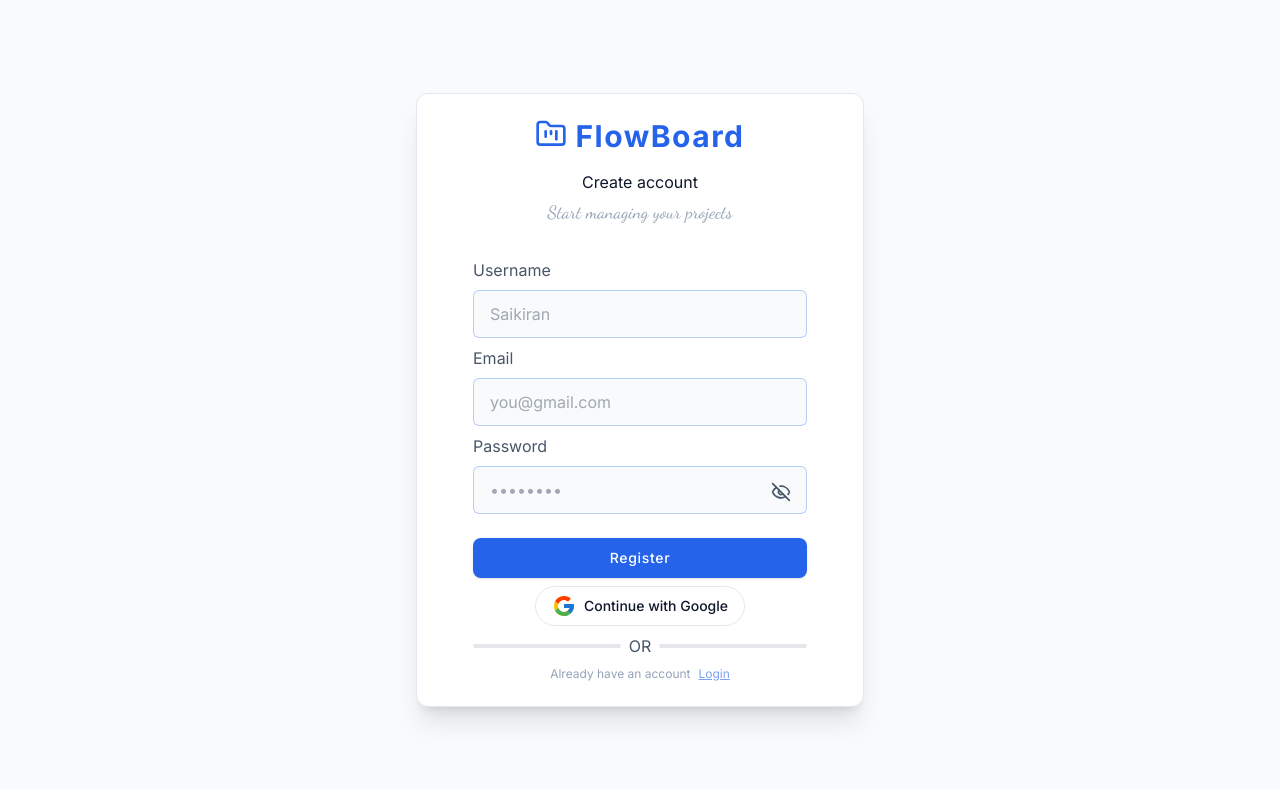
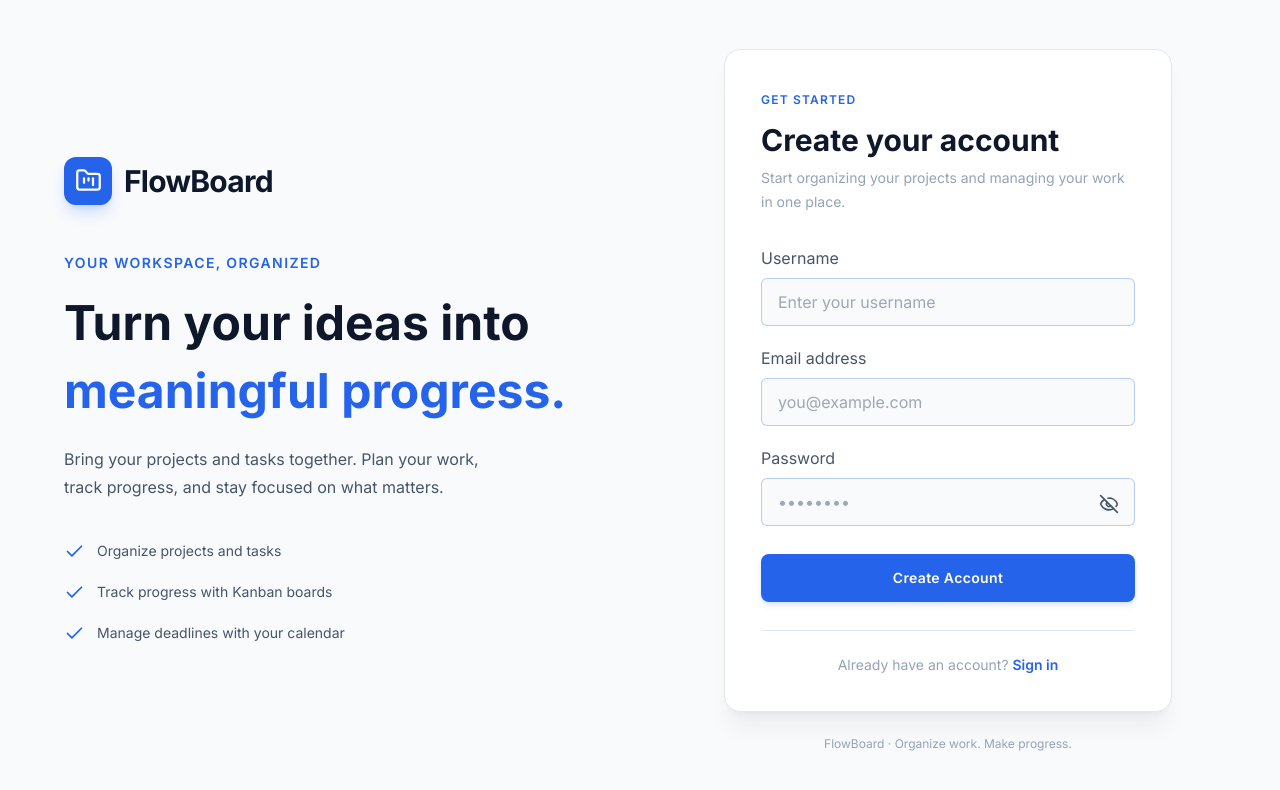
Before and after one commit to Saikiran-Srichurnam/FlowBoard, a React (Vite) app: page /register in a window 1280 px wide. Shown: the top 790 px of the page. Built offline with nearby package versions, Linux system fonts and the light colour scheme.

Commit message:
fix authentication pages

```diff
--- a/src/App.jsx
+++ b/src/App.jsx
@@ -1,7 +1,7 @@
 import { BrowserRouter, Routes, Route } from "react-router-dom";
 import Layout from "./components/layout/Layout";
 import Login from "./pages/authentication/Login";
-import Register from "./pages/authentication/Register";
+import Register from "./pages/authentication/Register"
 import ForgotPassword from "./pages/authentication/ForgotPassword"
 import DashboardLayout from "./components/layout/DashboardLayout";
 import { DashboardPage, ProjectPage, TaskPage, KanbanBoardPage, CalendarPage } from "./pages";
--- a/src/pages/authentication/Login.jsx
+++ b/src/pages/authentication/Login.jsx
@@ -1,58 +1,150 @@
-import React from 'react'
-import Input from '../../components/ui/Input/Input'
-import { PasswordInput, AuthDivider, AuthHeader, SocialLogin, AuthFooter } from '../../components/auth'
-import { Link, useNavigate } from "react-router-dom"
-import Button from '../../components/ui/Button'
-import Card from '../../components/ui/Card/Card'
-import CheckBox from '../../components/ui/CheckBox/CheckBox'
 
+import { Link, useNavigate } from "react-router-dom";
+import { LuFolderKanban, LuCheck } from "react-icons/lu";
+
+import Input from "../../components/ui/Input/Input";
+import { PasswordInput } from "../../components/auth";
+import Button from "../../components/ui/Button";
+import CheckBox from "../../components/ui/CheckBox/CheckBox";
 
 function Login() {
+  const navigate = useNavigate();
 
-  const navigate = useNavigate()
   const handleLogin = (e) => {
-    e.preventDefault()
-
-    navigate("/dashboard")
-  }
+    e.preventDefault();
+    navigate("/dashboard");
+  };
 
   return (
-    <Card className="w-full max-w-md border border-border">
-      <AuthHeader title="Welcome back" subtitle="Signin to Continue" />
-      <form className='space-y-2 px-8 mt-8' onSubmit={handleLogin}>
-        {/* Email input */}
-        <Input id="Email" label="Email" type="email" placeholder="you@gmail.com" />
+    <div className="min-h-screen bg-background flex items-center justify-center px-5 py-10">
+      <div className="w-full max-w-6xl grid lg:grid-cols-2 items-center gap-12 lg:gap-20">
 
-        {/* Password input */}
-        <PasswordInput />
+        {/* Brand section */}
+        <div className="hidden lg:flex flex-col justify-center max-w-lg">
+          <div className="flex items-center gap-3 mb-12">
+            <div className="h-12 w-12 rounded-xl bg-primary flex items-center justify-center text-white shadow-lg shadow-primary/20">
+              <LuFolderKanban size={27} />
+            </div>
 
-        <div className='flex justify-between items-center'>
-          {/* checkbox */}
-          <CheckBox id="remember" label="Remember me" />
+            <span className="text-3xl font-bold tracking-tight text-heading">
+              FlowBoard
+            </span>
+          </div>
 
-          {/* forgot password */}
-          <div>
-            <Link to="/forgot-password" className='text-xs flex justify-center text-muted items-center hover:text-primary/60 cursor-pointer underline'>Forgot Password ?</Link>
+          <span className="text-sm font-semibold tracking-widest uppercase text-primary mb-5">
+            Welcome back
+          </span>
+
+          <h1 className="text-4xl xl:text-5xl font-bold leading-tight text-heading">
+            Good work starts
+            <span className="block text-primary mt-2">
+              with a clear plan.
+            </span>
+          </h1>
+
+          <p className="text-body text-base leading-7 mt-6 max-w-md">
+            Pick up where you left off. Keep your projects
+            organized, track your tasks, and turn your plans
+            into progress.
+          </p>
+
+          <div className="mt-10 space-y-5">
+            {[
+              "Stay on top of your projects",
+              "Manage tasks with Kanban boards",
+              "Keep track of important deadlines",
+            ].map((item) => (
+              <div key={item} className="flex items-center gap-3">
+                <LuCheck size={21} className="text-primary shrink-0" />
+                <span className="text-sm text-body">{item}</span>
+              </div>
+            ))}
           </div>
         </div>
 
-        {/* login button */}
-        <div className='flex items-center justify-center mt-6'>
-          <Button type="submit" variant="primary" className="tracking-wider w-full">Login</Button>
+        {/* Login form */}
+        <div className="w-full max-w-md mx-auto">
+          <div className="bg-surface border border-border rounded-2xl p-6 sm:p-7 shadow-xl shadow-black/5">
+
+            {/* Mobile branding */}
+            <div className="flex lg:hidden items-center justify-center gap-2 mb-9">
+              <LuFolderKanban size={29} className="text-primary" />
+              <span className="text-2xl font-bold text-heading">
+                FlowBoard
+              </span>
+            </div>
+
+            <div className="mb-8">
+              <span className="text-xs font-semibold tracking-widest uppercase text-primary">
+                Welcome back
+              </span>
+
+              <h2 className="text-2xl sm:text-3xl font-bold text-heading mt-3">
+                Sign in to FlowBoard
+              </h2>
+
+              <p className="text-sm text-muted mt-2 leading-6">
+                Enter your details to access your workspace.
+              </p>
+            </div>
+
+            <form onSubmit={handleLogin} className="space-y-5">
+
+              <Input
+                id="Email"
+                label="Email address"
+                type="email"
+                placeholder="you@example.com"
+                className="transition-colors focus:border-primary"
+              />
+
+              <PasswordInput />
+
+              <div className="flex items-center justify-between gap-3">
+                <CheckBox
+                  id="remember"
+                  label="Remember me"
+                />
+
+                <Link
+                  to="/forgot-password"
+                  className="text-xs font-medium text-primary hover:underline underline-offset-4 whitespace-nowrap"
+                >
+                  Forgot password?
+                </Link>
+              </div>
+
+              <div className="pt-2">
+                <Button
+                  type="submit"
+                  variant="primary"
+                  className="w-full h-12 rounded-lg font-semibold tracking-wide shadow-md shadow-primary/15 hover:shadow-lg transition-all"
+                >
+                  Sign In
+                </Button>
+              </div>
+            </form>
+
+            <div className="border-t border-border mt-7 pt-6 text-center">
+              <p className="text-sm text-muted">
+                Don't have an account?{" "}
+                <Link
+                  to="/register"
+                  className="font-semibold text-primary hover:underline underline-offset-4"
+                >
+                  Create account
+                </Link>
+              </p>
+            </div>
+          </div>
+
+          <p className="text-center text-xs text-muted mt-6">
+            FlowBoard · Organize work. Make progress.
+          </p>
         </div>
-
-        {/* continue with google button */}
-        <SocialLogin />
-
-        {/* divider */}
-        <AuthDivider />
-
-        {/* Auth Footer */}
-        <AuthFooter text="Don't have an account" linkText="Register" to="/register" />
-
-      </form>
-    </Card>
-  )
+      </div>
+    </div>
+  );
 }
 
-export default Login
+export default Login;
--- a/src/pages/authentication/Register.jsx
+++ b/src/pages/authentication/Register.jsx
@@ -1,55 +1,161 @@
-import React, { useState } from 'react'
-import Card from '../../components/ui/Card/Card'
-import Input from '../../components/ui/Input/Input'
-import { PasswordInput, AuthDivider, AuthHeader, SocialLogin, AuthFooter } from '../../components/auth'
-import { Link, useNavigate } from "react-router-dom"
-import Button from '../../components/ui/Button'
+import { useState } from "react";
+import { useNavigate, Link } from "react-router-dom";
+import { LuFolderKanban, LuCheck } from "react-icons/lu";
 
+import Input from "../../components/ui/Input/Input";
+import { PasswordInput } from "../../components/auth";
+import Button from "../../components/ui/Button";
 
 function Register() {
+  const [userName, setUserName] = useState("");
+  const [email, setEmail] = useState("");
 
-  const [userName, setUserName] = useState("")
+  const navigate = useNavigate();
 
-  const navigate = useNavigate()
   const handleRegister = (e) => {
-    e.preventDefault()
+    e.preventDefault();
 
-    localStorage.setItem("userName", userName)
-    console.log("Stored username:", localStorage.getItem("userName"));
+    localStorage.setItem(
+      "demoUser",
+      JSON.stringify({
+        userName: userName.trim(),
+        email: email.trim(),
+      })
+    );
 
-    navigate("/login")
-  }
+    navigate("/login");
+  };
 
   return (
-    <Card className="w-full max-w-md border border-border">
-      <AuthHeader title="Create account" subtitle="Start managing your projects" />
-      <form className='space-y-2 px-8 mt-8' onSubmit={handleRegister}>
-        {/* username */}
-        <Input id="userName" label="Username" type="text" placeholder="Saikiran" value={userName} onChange={(e) => setUserName(e.target.value)} />
+    <div className="min-h-screen bg-background flex items-center justify-center px-5 py-10">
+      <div className="w-full max-w-6xl grid lg:grid-cols-2 items-center gap-12 lg:gap-20">
 
-        {/* Email input */}
-        <Input id="email" label="Email" type="email" placeholder="you@gmail.com" />
+        {/* Brand section */}
+        <div className="hidden lg:flex flex-col justify-center max-w-lg">
+          <div className="flex items-center gap-3 mb-12">
+            <div className="h-12 w-12 rounded-xl bg-primary flex items-center justify-center text-white shadow-lg shadow-primary/20">
+              <LuFolderKanban size={27} />
+            </div>
 
-        {/* Password input */}
-        <PasswordInput />
+            <span className="text-3xl font-bold tracking-tight text-heading">
+              FlowBoard
+            </span>
+          </div>
 
-        {/* login button */}
-        <div className='flex items-center justify-center mt-6'>
-          <Button type="submit" variant="primary" className="tracking-wider w-full">Register</Button>
+          <span className="text-sm font-semibold tracking-widest uppercase text-primary mb-5">
+            Your workspace, organized
+          </span>
+
+          <h1 className="text-4xl xl:text-5xl font-bold leading-tight text-heading">
+            Turn your ideas into
+            <span className="block text-primary mt-2">
+              meaningful progress.
+            </span>
+          </h1>
+
+          <p className="text-body text-base leading-7 mt-6 max-w-md">
+            Bring your projects and tasks together.
+            Plan your work, track progress, and stay focused
+            on what matters.
+          </p>
+
+          <div className="mt-10 space-y-5">
+            {[
+              "Organize projects and tasks",
+              "Track progress with Kanban boards",
+              "Manage deadlines with your calendar",
+            ].map((item) => (
+              <div key={item} className="flex items-center gap-3">
+                <LuCheck size={21} className="text-primary shrink-0" />
+                <span className="text-sm text-body">{item}</span>
+              </div>
+            ))}
+          </div>
         </div>
 
-        {/* continue with google button */}
-        <SocialLogin />
+        {/* Registration form */}
+        <div className="w-full max-w-md mx-auto">
+          <div className="bg-surface border border-border rounded-2xl p-7 sm:p-9 shadow-xl shadow-black/5">
 
-        {/* divider */}
-        <AuthDivider />
+            {/* Mobile branding */}
+            <div className="flex lg:hidden items-center justify-center gap-2 mb-9">
+              <LuFolderKanban size={29} className="text-primary" />
+              <span className="text-2xl font-bold text-heading">
+                FlowBoard
+              </span>
+            </div>
 
-        {/* sigup button */}
-        <AuthFooter text="Already have an account" linkText="Login" to="/login" />
+            <div className="mb-8">
+              <span className="text-xs font-semibold tracking-widest uppercase text-primary">
+                Get started
+              </span>
 
-      </form>
-    </Card>
-  )
+              <h2 className="text-2xl sm:text-3xl font-bold text-heading mt-3">
+                Create your account
+              </h2>
+
+              <p className="text-sm text-muted mt-2 leading-6">
+                Start organizing your projects and managing
+                your work in one place.
+              </p>
+            </div>
+
+            <form onSubmit={handleRegister} className="space-y-5">
+
+              <Input
+                id="userName"
+                label="Username"
+                type="text"
+                placeholder="Enter your username"
+                value={userName}
+                onChange={(e) => setUserName(e.target.value)}
+                minLength={2}
+                className="transition-colors focus:border-primary"
+              />
+
+              <Input
+                id="email"
+                label="Email address"
+                type="email"
+                placeholder="you@example.com"
+                value={email}
+                onChange={(e) => setEmail(e.target.value)}
+                className="transition-colors focus:border-primary"
+              />
+
+              <PasswordInput />
+
+              <div className="pt-2">
+                <Button
+                  type="submit"
+                  variant="primary"
+                  className="w-full h-12 rounded-lg font-semibold tracking-wide shadow-md shadow-primary/15 hover:shadow-lg transition-all"
+                >
+                  Create Account
+                </Button>
+              </div>
+            </form>
+
+            <div className="border-t border-border mt-7 pt-6 text-center">
+              <p className="text-sm text-muted">
+                Already have an account?{" "}
+                <Link
+                  to="/login"
+                  className="font-semibold text-primary hover:underline underline-offset-4"
+                >
+                  Sign in
+                </Link>
+              </p>
+            </div>
+          </div>
+
+          <p className="text-center text-xs text-muted mt-6">
+            FlowBoard · Organize work. Make progress.
+          </p>
+        </div>
+      </div>
+    </div>
+  );
 }
 
-export default Register
+export default Register;
```
Also changed, not shown: src/components/auth/AuthHeader.jsx (+13 -8 lines), src/pages/UserLayout/LayoutPage.jsx (+18 -10 lines).
